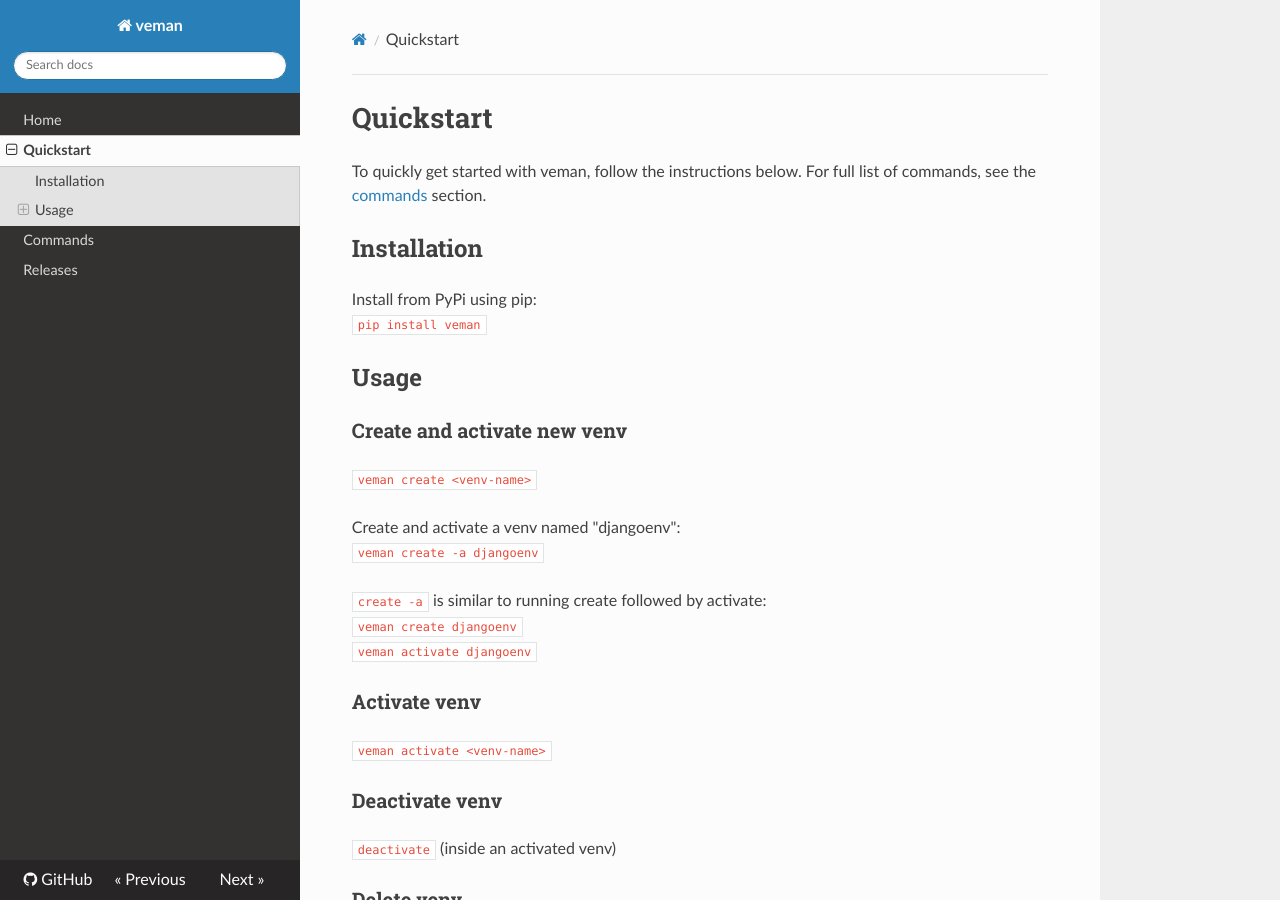
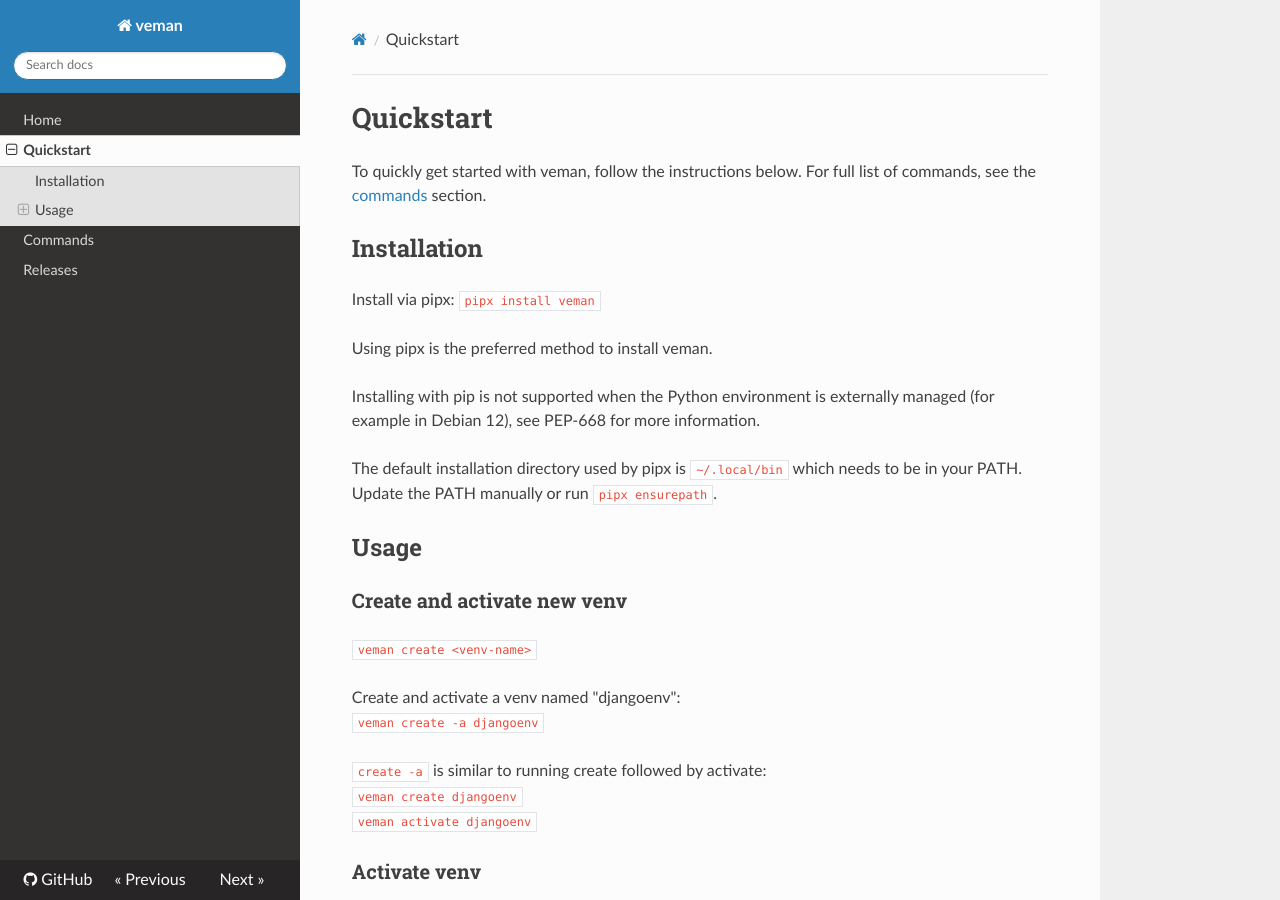
Before and after one commit to tranbom/veman, an MkDocs documentation site: the page built from docs/quickstart.md, in a window 1280 px wide and 900 px high. Built offline with MkDocs 1.6.1, drawn with Linux system fonts in a browser that asks for light colours; nearby versions of some CDN libraries.

Commit message:
Update docs

```diff
--- a/docs/quickstart.md
+++ b/docs/quickstart.md
@@ -4,8 +4,17 @@
 For full list of commands, see the [commands](commands.md) section.
 
 ## Installation
-Install from PyPi using pip:
-`pip install veman`
+Install via pipx:
+`pipx install veman`
+
+Using pipx is the preferred method to install veman.
+
+Installing with pip is not supported when the Python environment is externally managed
+(for example in Debian 12), see PEP-668 for more information.
+
+The default installation directory used by pipx is `~/.local/bin` which needs to be in your PATH.
+Update the PATH manually or run `pipx ensurepath`.
+
 
 ## Usage
 ### Create and activate new venv
```
